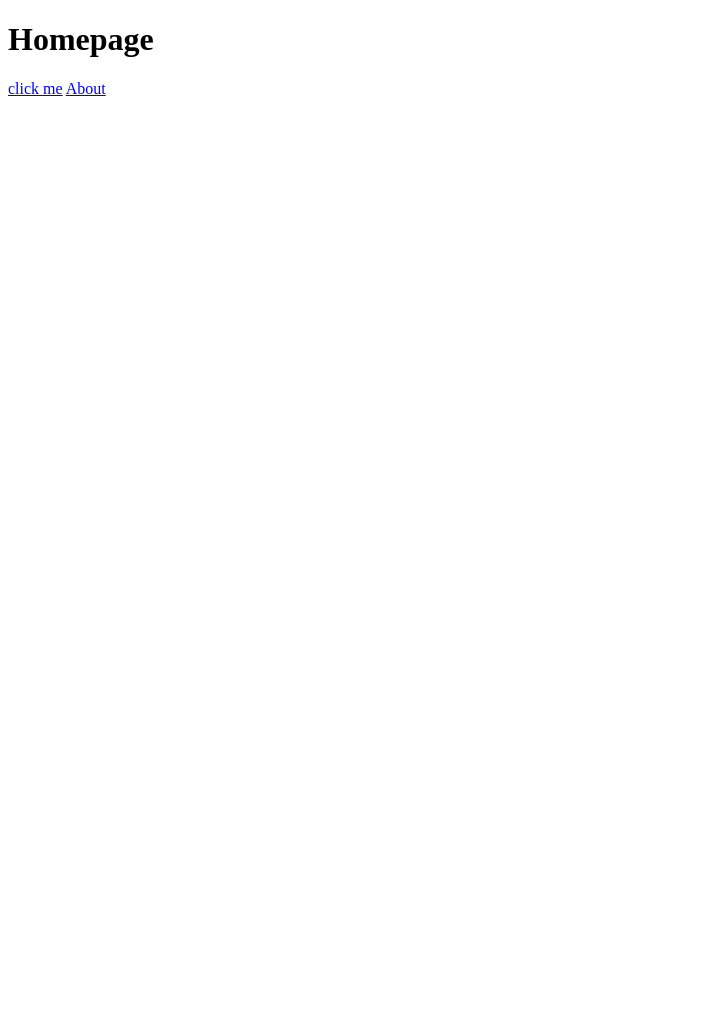
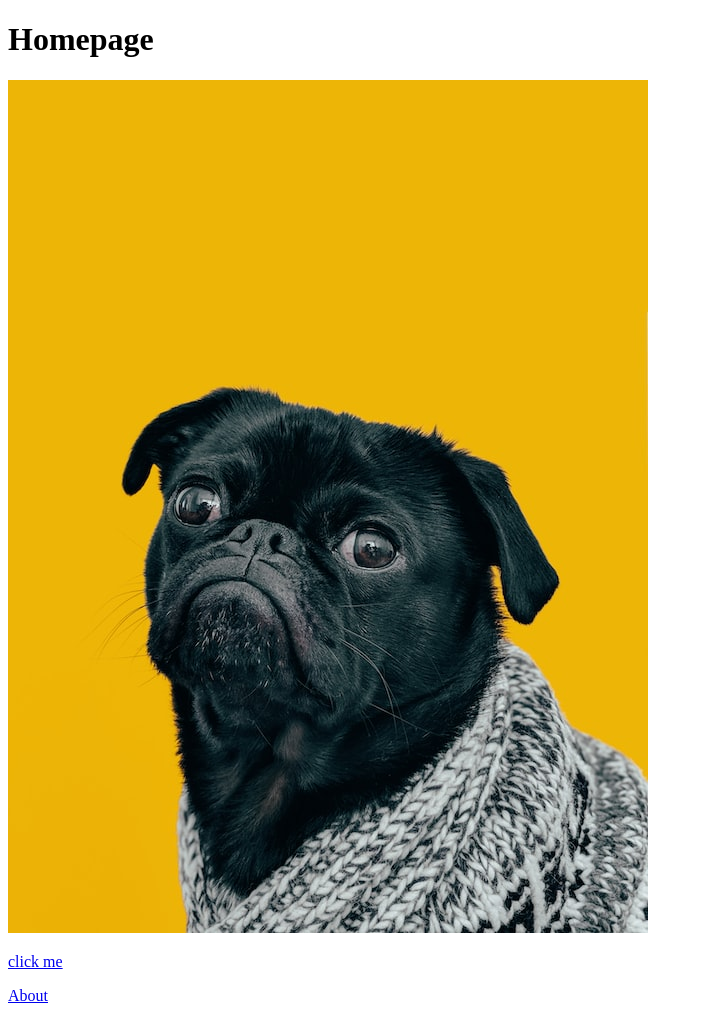
Before and after one commit to BrianCutts/odin-links-and-images, a plain HTML site: page index.html in a window 1280 px wide. Shown: the whole page, without its empty margins (0-703 px from the left). Before the commit the page ends 800 px from the top, so only its background shows below. Drawn offline with Linux system fonts and the light colour scheme.

Commit message:
Added an image to main and about page

```diff
--- a/index.html
+++ b/index.html
@@ -6,8 +6,12 @@
 </head>
 <body>
     <h1>Homepage</h1>
-    <a href="https://www.theodinproject.com/about">click me</a>
+    <img src="images/dog.jpg">
 
-    <a href="./pages/about.html">About</a>
+   <p> <a href="https://www.theodinproject.com/about">click me</a></p>
+
+    <p><a href="./pages/about.html">About</a></p>
+
+
 </body>
 </html>
```
Also changed, not shown: pages/about.html (+2 -0 lines), images/dog.jpg (added).
